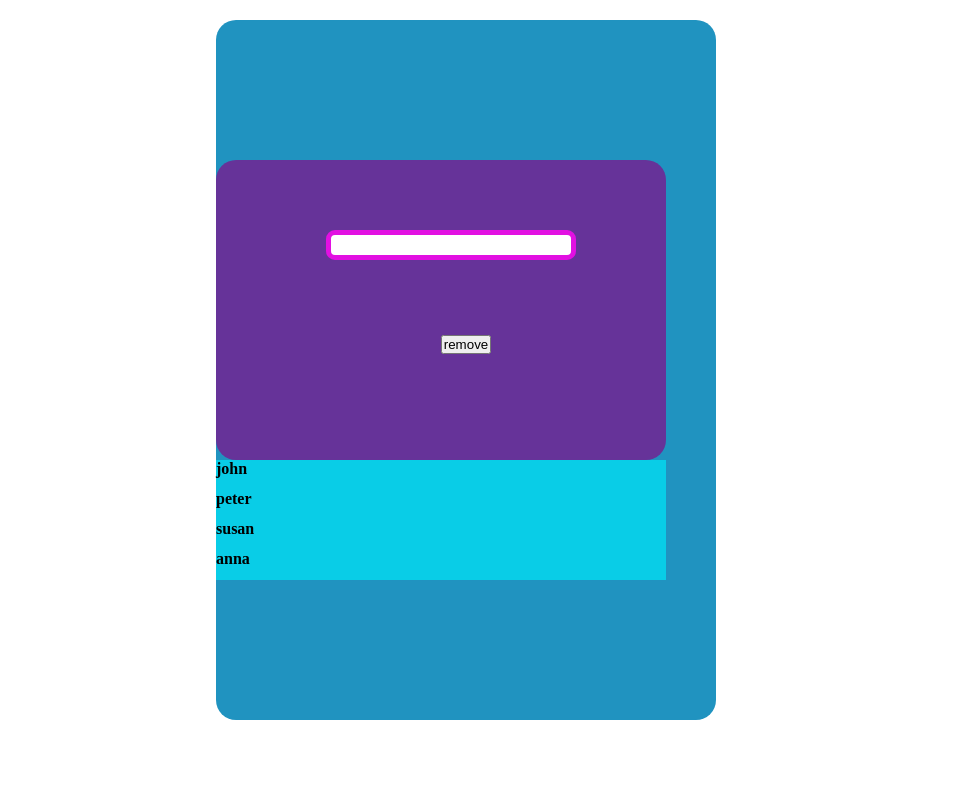
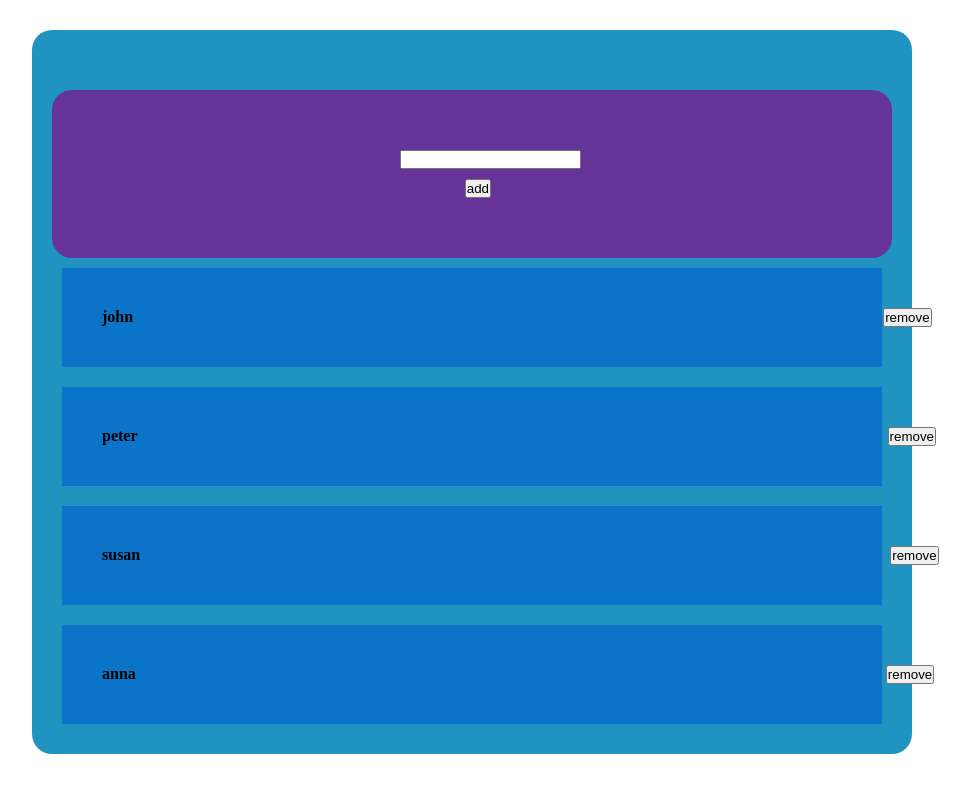
Before and after one commit to Shub1970/submit_form, a React (Create React App) app: page / in a window 1280 px wide. Shown: the top 792 px of the page, without its empty margins (168-1138 px from the left). Built offline with nearby package versions, Linux system fonts and the light colour scheme.

Commit message:
changeinupdatebranch

```diff
--- a/src/App.css
+++ b/src/App.css
@@ -3,49 +3,37 @@
   padding: 0;
   margin: 0;
 }
-body {
-  position: relative;
-}
 .app {
-  position: absolute;
-  top: 20px;
-  left: 30vw;
-  width: 500px;
-  height: 700px;
+  margin-left: 200px;
+  margin-right: 200px;
+  padding: 20px;
+  margin-top: 30px;
   border-radius: 20px;
   background: rgb(32, 147, 192);
   display: flex;
   flex-direction: column;
-  justify-content: center;
 }
 .form {
-  top: 20px;
-  left: 24px;
+  margin-top: 40px;
   background: rebeccapurple;
   border-radius: 20px;
-  width: 450px;
-  height: 300px;
+  padding: 60px;
 }
-input {
-  position: absolute;
-  border: 5px solid rgb(226, 16, 226);
-  padding: 10px;
-  border-radius: 9px;
-  width: 250px;
-  height: 30px;
-  top: 30%;
-  left: 22%;
+.int {
+  margin-left: 40%;
 }
-.btn {
-  position: absolute;
-  width: 50px;
-  top: 45%;
-  left: 45%;
+.form button {
+  margin-left: 49%;
+  margin-top: 10px;
 }
 .item {
-  width: 450px;
-  height: 30px;
-  background: rgb(9, 205, 231);
   display: grid;
   grid-template-columns: auto auto;
+  justify-items: end;
+  padding: 40px;
+  background: rgb(11, 115, 200);
+  margin: 10px;
 }
+.name {
+  margin-right: 750px;
+}
--- a/src/form/index.js
+++ b/src/form/index.js
@@ -13,7 +13,7 @@ const Index=()=>{
         <>
 
     <form onSubmit={handleSubmit} className="form">
-        <div>
+        <div className="int">
         <input
         type="text"
         value={name}
@@ -25,7 +25,7 @@ const Index=()=>{
     {data.map((person)=>{
         return(
             <div key={person.id} className="item">
-                <h4>{person.name}</h4>
+                <h4 className="name">{person.name}</h4>
                 <div>
                 <button className="btn">remove</button>
                 </div>
```
